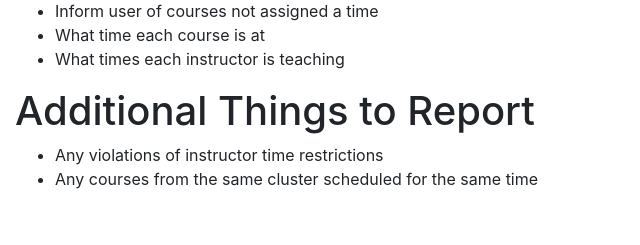
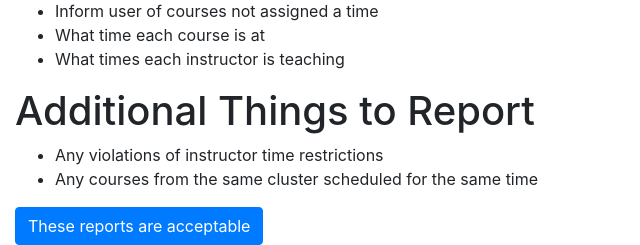
Before and after one commit to gruntygap/hirola-database-site, a Flask app: page /reports in a window 1280 px wide. Shown: the part 1639-1884 px from the top of the page, without its empty margins (0-640 px from the left). Before the commit the page ends 1828 px from the top, so only its background shows below. Run offline with Flask 2, Linux system fonts and the light colour scheme; data that the repository does not hold is empty; some libraries are stand-ins or nearby versions.

Commit message:
Fixed #88

```diff
--- a/app/templates/reports.html
+++ b/app/templates/reports.html
@@ -182,4 +182,27 @@
         <li>Any violations of instructor time restrictions</li>
         <li>Any courses from the same cluster scheduled for the same time</li>
     </ul>
+    <button class="btn btn-primary" id="start">These reports are acceptable</button>
+    <img id="loader2" src="{{ url_for('static', filename='hirola-wo-white.png') }}" style="display: none;"/>
+    <script>
+        $(document).ready(function (e) {
+            var audio = new Audio('https://upload.wikimedia.org/wikipedia/commons/d/db/Gimn_Sovetskogo_Soyuza_%281977_Vocal%29.oga');
+            $('#start').on('click', function () {
+                if ($(this).html() === 'These reports are acceptable') {
+                    $("#loader2").css("display", "block");
+                    $(this).html('Stop this Nonsense');
+                    $("body").css("transition", "background-color 10s");
+                    $("body").css("background-color", "red");
+                    audio.currentTime = 1.1;
+                    audio.play();
+                } else {
+                    $(this).html('These reports are acceptable');
+                    $("body").css("transition", "background-color 1s");
+                    $("#loader2").css("display", "none");
+                    audio.pause();
+                    $("body").css("background-color", "white");
+                }
+            });
+        });
+    </script>
 {% endblock %}
```
Lines whose indentation alone changed are shown as unchanged.
